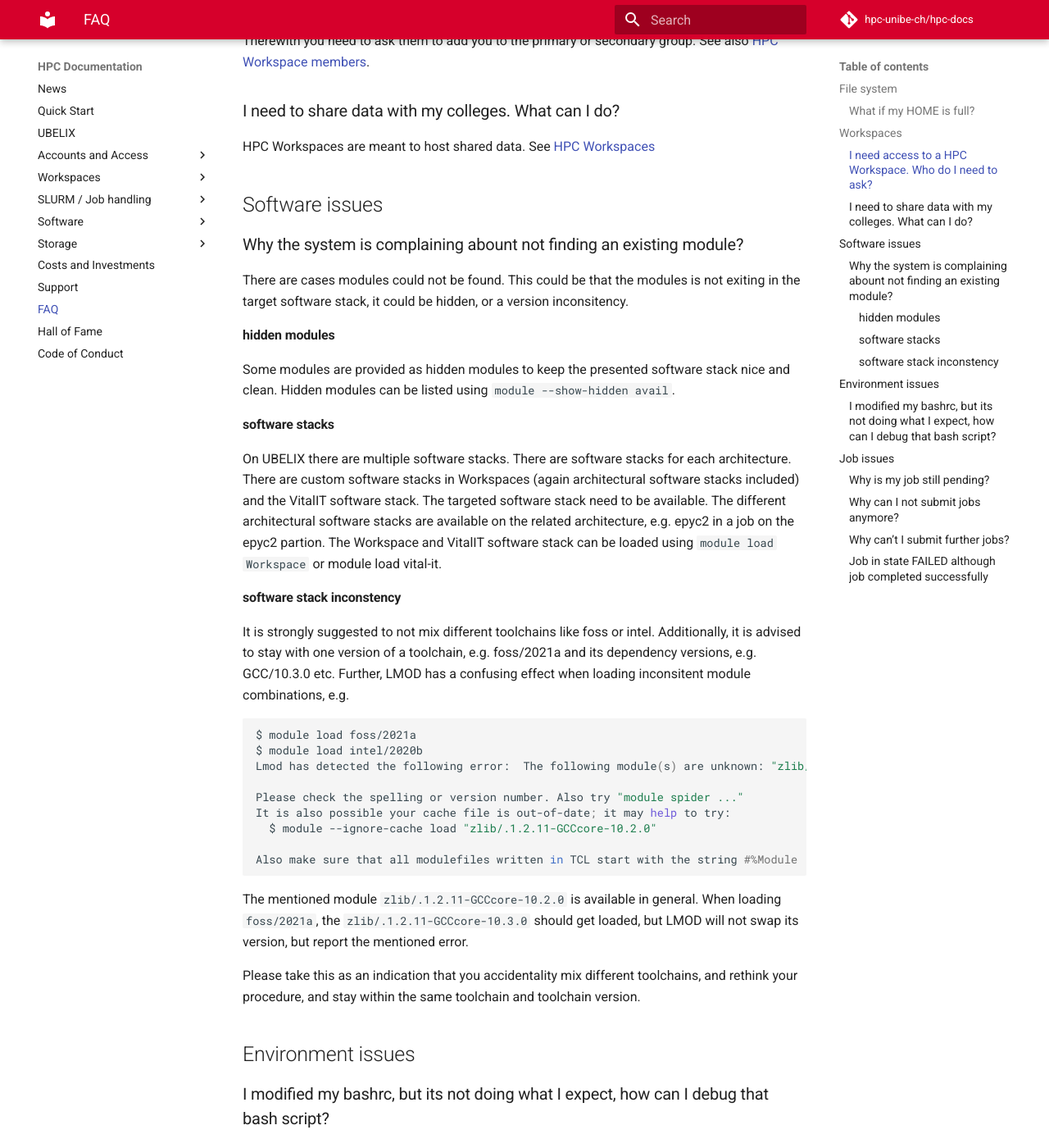
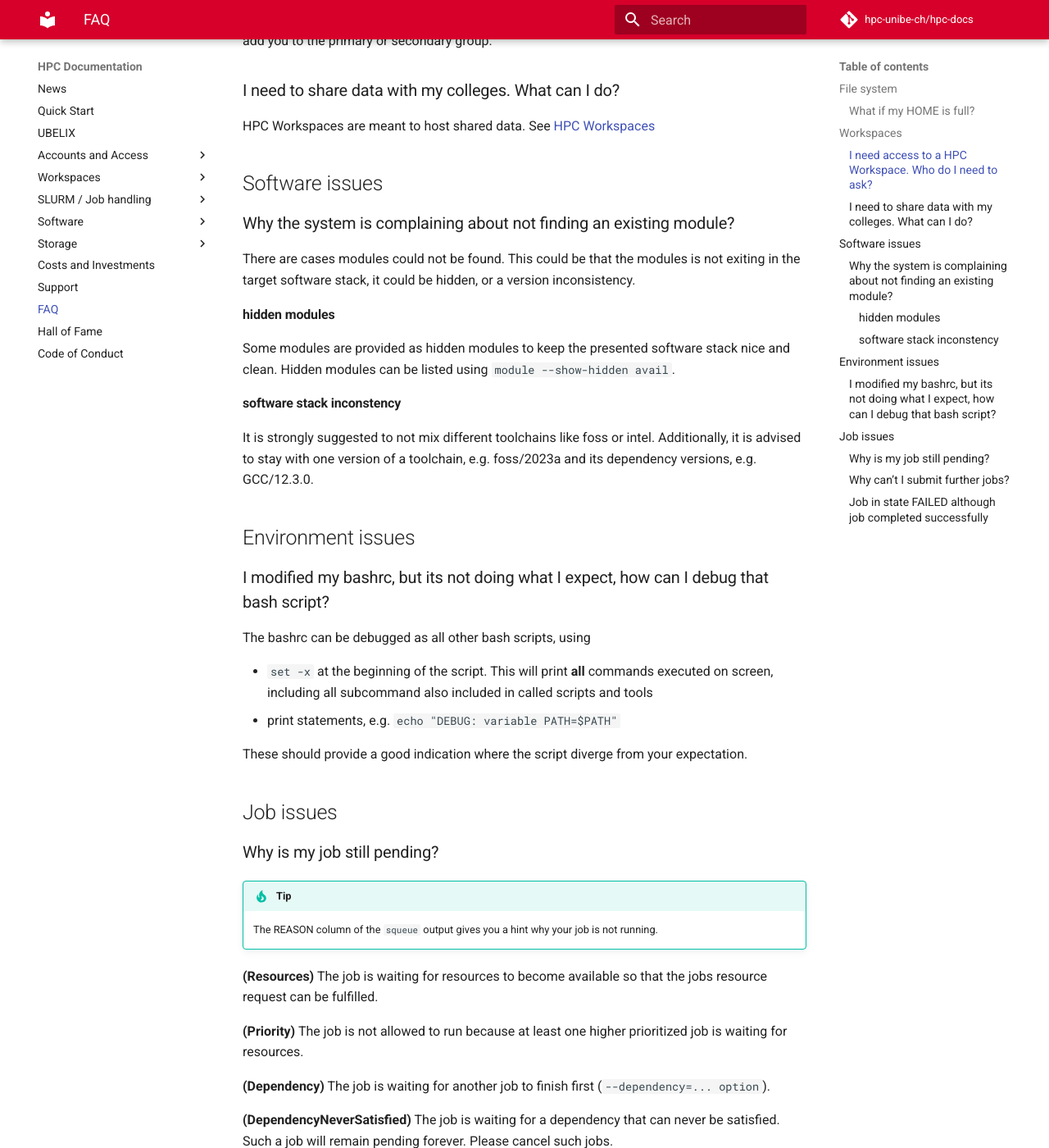
Before and after one commit to hpc-unibe-ch/hpc-unibe-ch.github.io, an MkDocs documentation site: the page built from docs/general/faq.md, in a window 1280 px wide and 1400 px high, scrolled down 957 px. Shown: the whole window at 82% size. Built offline with MkDocs 1.6.1 and Material for MkDocs 9.7.7, drawn with Linux system fonts in a browser that asks for light colours; comment, search, counter and statistics services are not loaded; some of the changed text lies outside the part shown.

Commit message:
Updated FAQ

````diff
--- a/docs/general/faq.md
+++ b/docs/general/faq.md
@@ -9,9 +9,9 @@
 
 1. Decluttering: Check for unnecessary data. This could be:
 
-  - unused application packages, e.g. Python(2) packages in `$HOME/.local/lib/python*/site-packages/*`
   - temporary computational data, like already post processed output files
   - duplicated data
+  - unused application packages, e.g. Python packages in `$HOME/.local/lib/python*/site-packages/*`
 
 2. Pack and archive: The HPC storage is a high performance parallel storage and not meant to be an archive. Data not used in the short to midterm should be packed and moved to an archive storage.
 
@@ -23,43 +23,22 @@
 
 ### I need access to a HPC Workspace. Who do I need to ask?
 
-HPC Workspaces are managed by the group manager/leader and if applicable a deputy. Therewith you need to ask them to add you to the primary or secondary group. See also [HPC Workspace members](../hpc-workspaces/workspaces.md#members).
+HPC Workspaces are managed by the group manager/leader. Therewith you need to ask them to add you to the primary or secondary group.
 
 ### I need to share data with my colleges. What can I do?
 HPC Workspaces are meant to host shared data. See [HPC Workspaces](../hpc-workspaces/workspaces.md)
 
 ## Software issues
 
-### Why the system is complaining abount not finding an existing module?
+### Why the system is complaining about not finding an existing module?
 
-There are cases modules could not be found. This could be that the modules is not exiting in the target software stack, it could be hidden, or a version inconsitency.
+There are cases modules could not be found. This could be that the modules is not exiting in the target software stack, it could be hidden, or a version inconsistency.
 
 #### hidden modules
 Some modules are provided as hidden modules to keep the presented software stack nice and clean. Hidden modules can be listed using `module --show-hidden avail`.
 
-#### software stacks
-On UBELIX there are multiple software stacks. There are software stacks for each architecture. There are custom software stacks in Workspaces (again architectural software stacks included) and the VitalIT software stack.
-The targeted software stack need to be available. The different architectural software stacks are available on the related architecture, e.g. epyc2 in a job on the epyc2 partion. The Workspace and VitalIT software stack can be loaded using `module load Workspace` or module load vital-it.
-
 #### software stack inconstency
-It is strongly suggested to not mix different toolchains like foss or intel. Additionally, it is advised to stay with one version of a toolchain, e.g. foss/2021a and its dependency versions, e.g. GCC/10.3.0 etc.
-Further, LMOD has a confusing effect when loading inconsitent module combinations, e.g.
-
-```Bash
-$ module load foss/2021a
-$ module load intel/2020b
-Lmod has detected the following error:  The following module(s) are unknown: "zlib/.1.2.11-GCCcore-10.2.0"
-
-Please check the spelling or version number. Also try "module spider ..."
-It is also possible your cache file is out-of-date; it may help to try:
-  $ module --ignore-cache load "zlib/.1.2.11-GCCcore-10.2.0"
-
-Also make sure that all modulefiles written in TCL start with the string #%Module
-```
-The mentioned module `zlib/.1.2.11-GCCcore-10.2.0` is available in general.
-When loading `foss/2021a`, the `zlib/.1.2.11-GCCcore-10.3.0` should get loaded, but LMOD will not swap its version, but report the mentioned error.
-
-Please take this as an indication that you accidentality mix different toolchains, and rethink your procedure, and stay within the same toolchain and toolchain version.
+It is strongly suggested to not mix different toolchains like foss or intel. Additionally, it is advised to stay with one version of a toolchain, e.g. foss/2023a and its dependency versions, e.g. GCC/12.3.0.
 
 ## Environment issues
 
@@ -74,8 +53,8 @@
 ## Job issues
 ### Why is my job still pending?
 
-!!! types note ""
-    The REASON column of the _squeue_ output gives you a hint why your job is not running.
+!!! tip
+    The REASON column of the `squeue` output gives you a hint why your job is not running.
 
 **(Resources)**
 The job is waiting for resources to become available so that the jobs resource request can be fulfilled.
@@ -84,7 +63,7 @@
 The job is not allowed to run because at least one higher prioritized job is waiting for resources.
 
 **(Dependency)**
-The job is waiting for another job to finish first (--dependency=... option).
+The job is waiting for another job to finish first (`--dependency=... option`).
 
 **(DependencyNeverSatisfied)**
 The job is waiting for a dependency that can never be satisfied. Such a job will remain pending forever. Please cancel such jobs.
@@ -101,31 +80,11 @@
 **(ReqNodeNotAvail, UnavailableNodes:...)**
 Some node required by the job is currently not available. The node may currently be in use, reserved for another job, in an advanced reservation, `DOWN`, `DRAINED`, or not responding.**Most probably there is an active reservation for all nodes due to an upcoming maintenance downtime (see output of** `scontrol show reservation`) **and your job is not able to finish before the start of the downtime. Another reason why you should specify the duration of a job (--time) as accurately as possible. Your job will start after the downtime has finished.** You can list all active reservations using `scontrol show reservation`.
 
-### Why can I not submit jobs anymore?
-After joining an HPC Workspace the private SLURM account gets deactivated and a Workspace account need to be specified.
-This can be done by loading the Workspace module, see [Workspace environment](../hpc-workspaces/environment.md):
-
-```Bash
-module load Workspace
-```
-
-Otherwise Slurm will present the following error message:
-```Bash
-sbatch: error: AssocGrpSubmitJobsLimit
-sbatch: error: Batch job submission failed: Job violates accounting/QOS policy (job submit limit, user's size and/or time limits)
-```
-
-With this method we aim to distribute our resources in a more fair manner. HPC resources including compute power should be distriuted between registered research groups. We can only relate users with research groups by utilizing Workspace information.
-
-
-
 ### Why can't I submit further jobs?
 
-!!! types note ""
-    _sbatch: error: Batch job submission failed: Job violates accounting/QOS policy (job submit limit, user's size and/or time limits)_
+`sbatch: error: Batch job submission failed: Job violates accounting/QOS policy (job submit limit, user's size and/or time limits)`
 
-
-... means that you have reached the maximum of allowed jobs to be submitted to a specific partition.
+... indicates that you have reached the maximum of allowed jobs to be submitted to a specific partition.
 
 ### Job in state FAILED although job completed successfully
 
````
